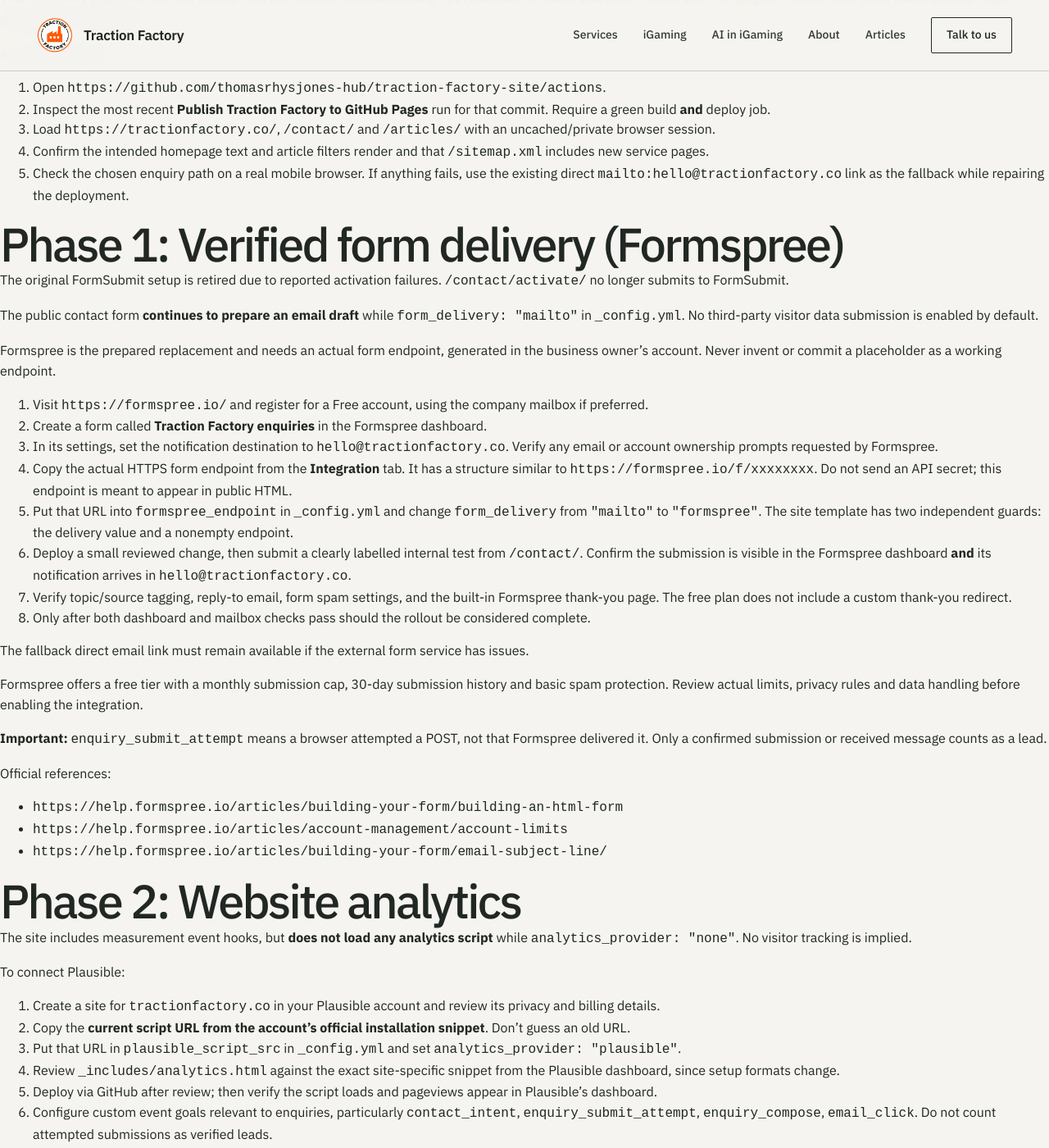
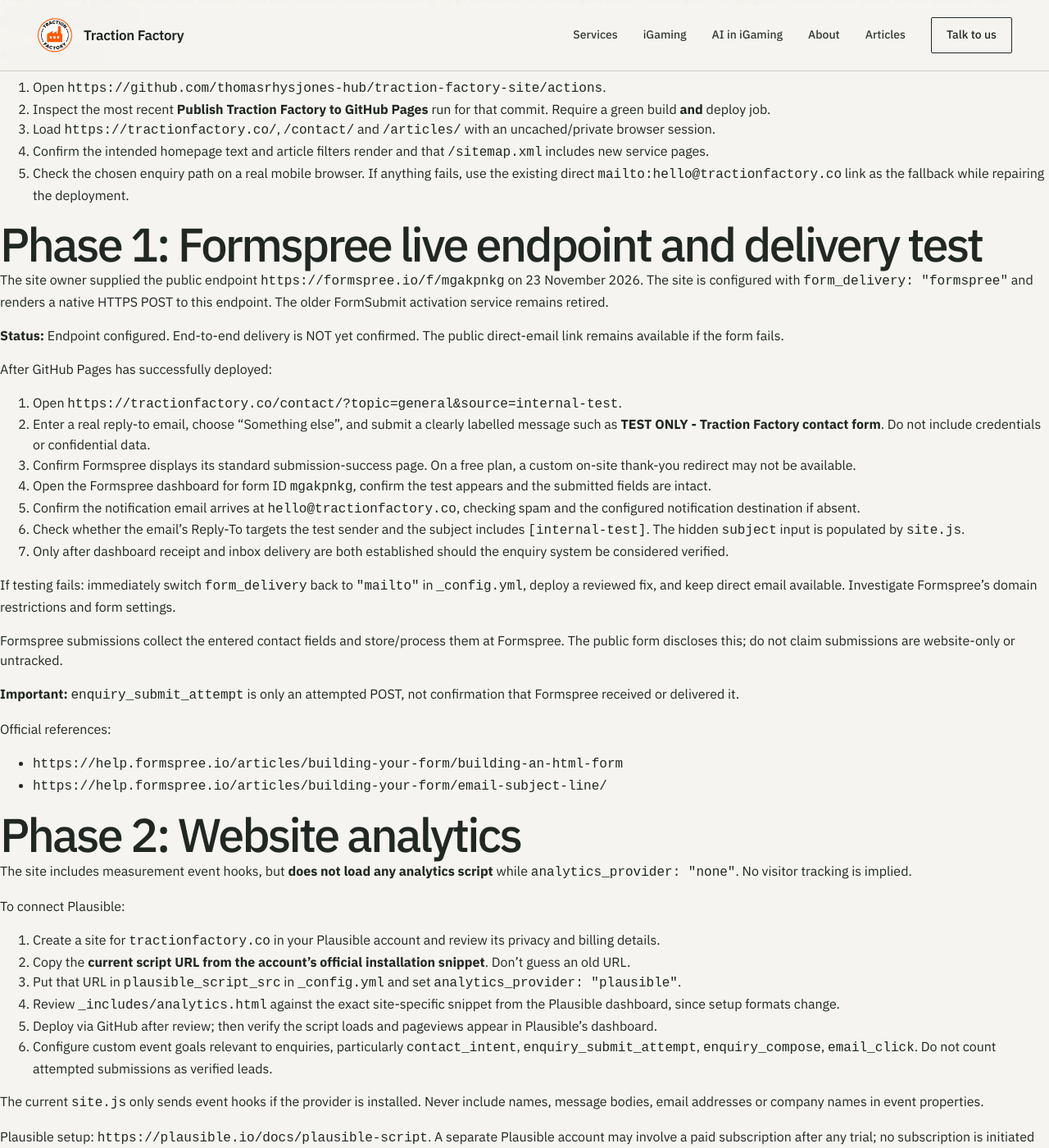
Before and after one commit to thomasrhysjones-hub/traction-factory-site, a Jekyll site: the page built from OPERATIONS.md, in a window 1280 px wide and 1400 px high, scrolled down 452 px. Shown: the whole window at 82% size. Built offline with Jekyll 4.4.1, drawn with Linux system fonts in a browser that asks for light colours; our own code applies the rules of GitHub Pages for plain Markdown files; some of the changed text lies outside the part shown.

Commit message:
Document deployed Formspree endpoint and required inbox confirmation

```diff
--- a/OPERATIONS.md
+++ b/OPERATIONS.md
@@ -11,32 +11,29 @@ After every merge:
 4. Confirm the intended homepage text and article filters render and that `/sitemap.xml` includes new service pages.
 5. Check the chosen enquiry path on a real mobile browser. If anything fails, use the existing direct `mailto:hello@tractionfactory.co` link as the fallback while repairing the deployment.
 
-## Phase 1: Verified form delivery (Formspree)
+## Phase 1: Formspree live endpoint and delivery test
 
-The original FormSubmit setup is retired due to reported activation failures. `/contact/activate/` no longer submits to FormSubmit.
+The site owner supplied the public endpoint `https://formspree.io/f/mgakpnkg` on 23 November 2026. The site is configured with `form_delivery: "formspree"` and renders a native HTTPS POST to this endpoint. The older FormSubmit activation service remains retired.
 
-The public contact form **continues to prepare an email draft** while `form_delivery: "mailto"` in `_config.yml`. No third-party visitor data submission is enabled by default.
+**Status:** Endpoint configured. End-to-end delivery is NOT yet confirmed. The public direct-email link remains available if the form fails.
 
-Formspree is the prepared replacement and needs an actual form endpoint, generated in the business owner's account. Never invent or commit a placeholder as a working endpoint.
+After GitHub Pages has successfully deployed:
+1. Open `https://tractionfactory.co/contact/?topic=general&source=internal-test`.
+2. Enter a real reply-to email, choose "Something else", and submit a clearly labelled message such as **TEST ONLY - Traction Factory contact form**. Do not include credentials or confidential data.
+3. Confirm Formspree displays its standard submission-success page. On a free plan, a custom on-site thank-you redirect may not be available.
+4. Open the Formspree dashboard for form ID `mgakpnkg`, confirm the test appears and the submitted fields are intact.
+5. Confirm the notification email arrives at `hello@tractionfactory.co`, checking spam and the configured notification destination if absent.
+6. Check whether the email's Reply-To targets the test sender and the subject includes `[internal-test]`. The hidden `subject` input is populated by `site.js`.
+7. Only after dashboard receipt and inbox delivery are both established should the enquiry system be considered verified.
 
-1. Visit `https://formspree.io/` and register for a Free account, using the company mailbox if preferred.
-2. Create a form called **Traction Factory enquiries** in the Formspree dashboard.
-3. In its settings, set the notification destination to `hello@tractionfactory.co`. Verify any email or account ownership prompts requested by Formspree.
-4. Copy the actual HTTPS form endpoint from the **Integration** tab. It has a structure similar to `https://formspree.io/f/xxxxxxxx`. Do not send an API secret; this endpoint is meant to appear in public HTML.
-5. Put that URL into `formspree_endpoint` in `_config.yml` and change `form_delivery` from `"mailto"` to `"formspree"`. The site template has two independent guards: the delivery value and a nonempty endpoint.
-6. Deploy a small reviewed change, then submit a clearly labelled internal test from `/contact/`. Confirm the submission is visible in the Formspree dashboard **and** its notification arrives in `hello@tractionfactory.co`.
-7. Verify topic/source tagging, reply-to email, form spam settings, and the built-in Formspree thank-you page. The free plan does not include a custom thank-you redirect.
-8. Only after both dashboard and mailbox checks pass should the rollout be considered complete.
+If testing fails: immediately switch `form_delivery` back to `"mailto"` in `_config.yml`, deploy a reviewed fix, and keep direct email available. Investigate Formspree's domain restrictions and form settings.
 
-The fallback direct email link must remain available if the external form service has issues.
+Formspree submissions collect the entered contact fields and store/process them at Formspree. The public form discloses this; do not claim submissions are website-only or untracked.
 
-Formspree offers a free tier with a monthly submission cap, 30-day submission history and basic spam protection. Review actual limits, privacy rules and data handling before enabling the integration.
-
-**Important:** `enquiry_submit_attempt` means a browser attempted a POST, not that Formspree delivered it. Only a confirmed submission or received message counts as a lead.
+**Important:** `enquiry_submit_attempt` is only an attempted POST, not confirmation that Formspree received or delivered it.
 
 Official references:
 - `https://help.formspree.io/articles/building-your-form/building-an-html-form`
-- `https://help.formspree.io/articles/account-management/account-limits`
 - `https://help.formspree.io/articles/building-your-form/email-subject-line/`
 
 ## Phase 2: Website analytics
@@ -65,7 +62,7 @@ Plausible setup: `https://plausible.io/docs/plausible-script`. A separate Plausi
 ## Not yet completed
 
 - Confirming the public GitHub Pages deployment using a fresh browser session
-- Creating and testing a Formspree form and confirming receipt in hello@tractionfactory.co
+- Confirming Formspree delivery through its dashboard and at hello@tractionfactory.co
 - Registering or connecting a Plausible account and validating real events
 - Reading private Google Search Console performance data
 
```
